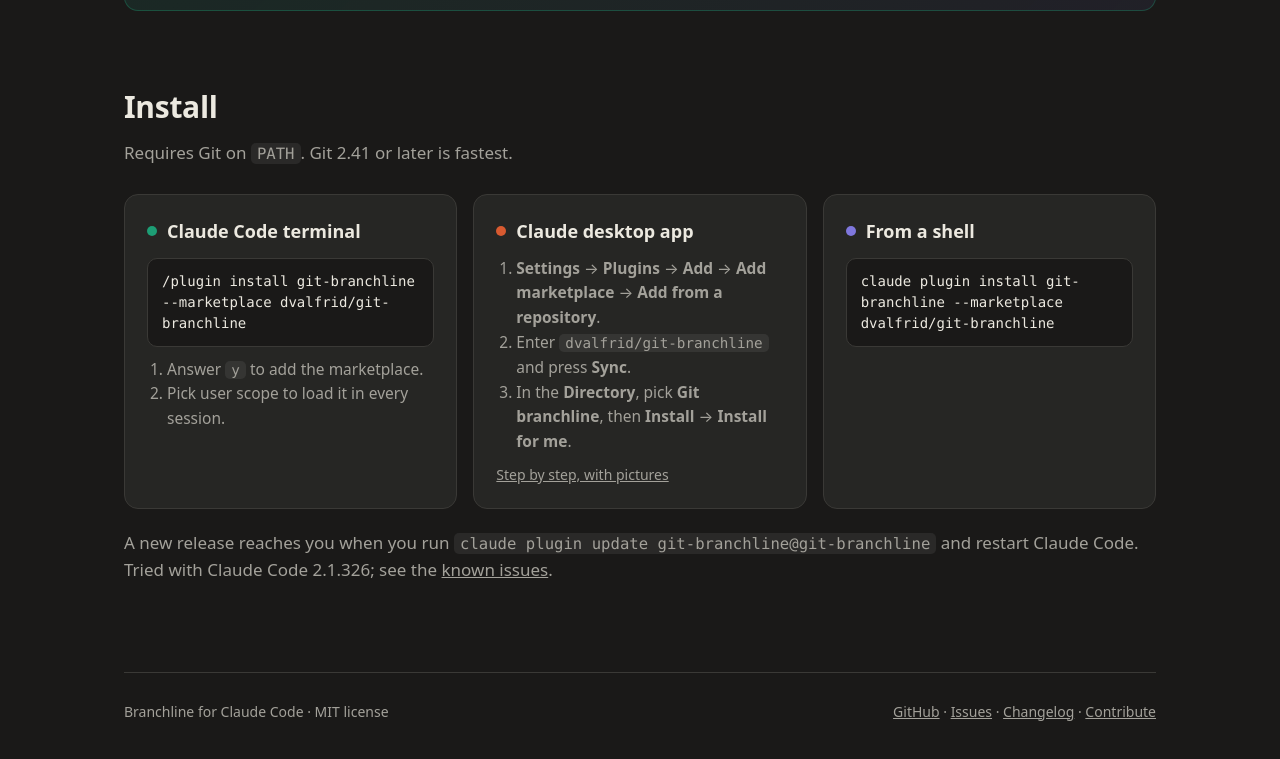
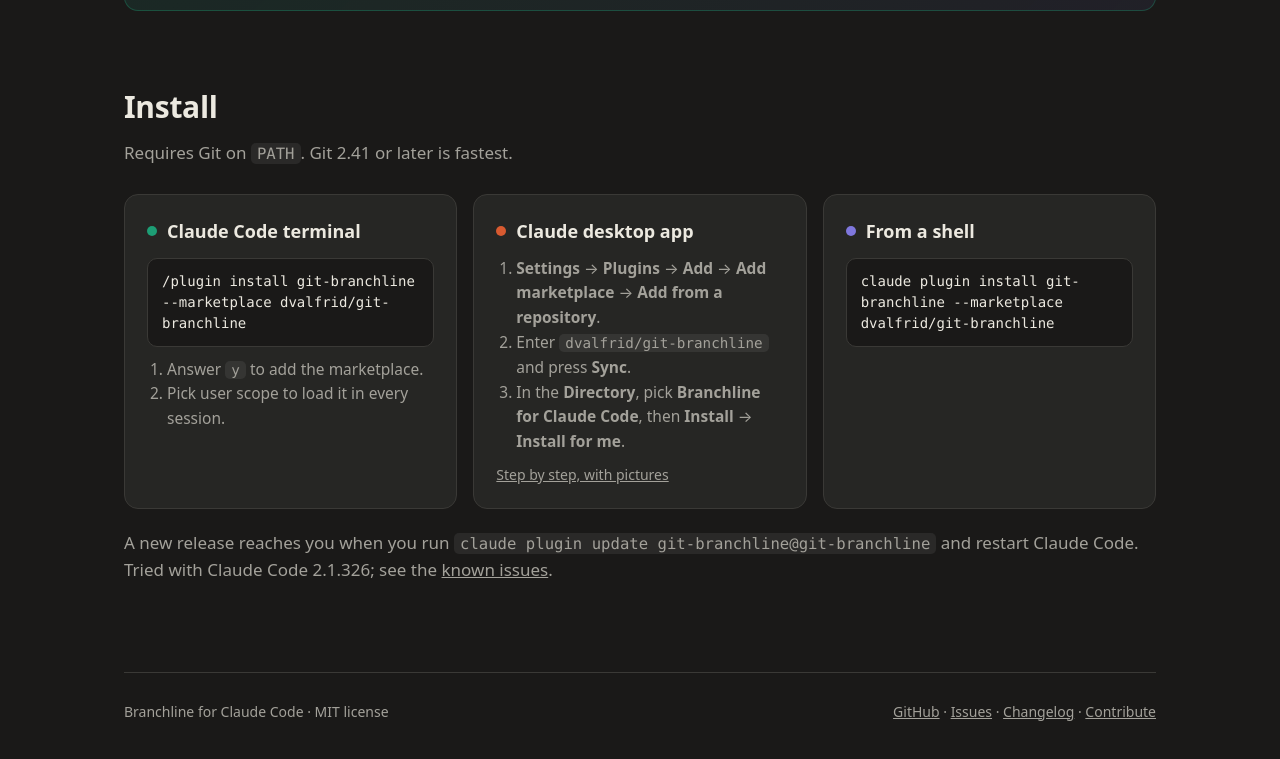
Before and after one commit to dvalfrid/git-branchline, a plain HTML site: page docs/index.html in a window 1280 px wide. Shown: the part 2353-3112 px from the top of the page. Drawn offline with Linux system fonts and the light colour scheme.

Commit message:
Show the plugin's new name in the install steps
Co-Authored-By: Claude Opus 5.5 <noreply@anthropic.com>

```diff
--- a/docs/index.html
+++ b/docs/index.html
@@ -133,7 +133,7 @@ footer a{color:var(--dim)}
         <ol><li>Answer <code>y</code> to add the marketplace.</li><li>Pick user scope to load it in every session.</li></ol>
       </div>
       <div class="card" style="--c:var(--coral)"><h3>Claude desktop app</h3>
-        <ol><li><strong>Settings</strong> → <strong>Plugins</strong> → <strong>Add</strong> → <strong>Add marketplace</strong> → <strong>Add from a repository</strong>.</li><li>Enter <code>dvalfrid/git-branchline</code> and press <strong>Sync</strong>.</li><li>In the <strong>Directory</strong>, pick <strong>Git branchline</strong>, then <strong>Install</strong> → <strong>Install for me</strong>.</li></ol><p style="margin:10px 0 0;font-size:14px"><a href="https://github.com/dvalfrid/git-branchline#install">Step by step, with pictures</a></p>
+        <ol><li><strong>Settings</strong> → <strong>Plugins</strong> → <strong>Add</strong> → <strong>Add marketplace</strong> → <strong>Add from a repository</strong>.</li><li>Enter <code>dvalfrid/git-branchline</code> and press <strong>Sync</strong>.</li><li>In the <strong>Directory</strong>, pick <strong>Branchline for Claude Code</strong>, then <strong>Install</strong> → <strong>Install for me</strong>.</li></ol><p style="margin:10px 0 0;font-size:14px"><a href="https://github.com/dvalfrid/git-branchline#install">Step by step, with pictures</a></p>
       </div>
       <div class="card" style="--c:var(--purple)"><h3>From a shell</h3>
         <pre>claude plugin install git-branchline --marketplace dvalfrid/git-branchline</pre>
```
Also changed, not shown: docs/install-3-directory.png, 1 other file.
